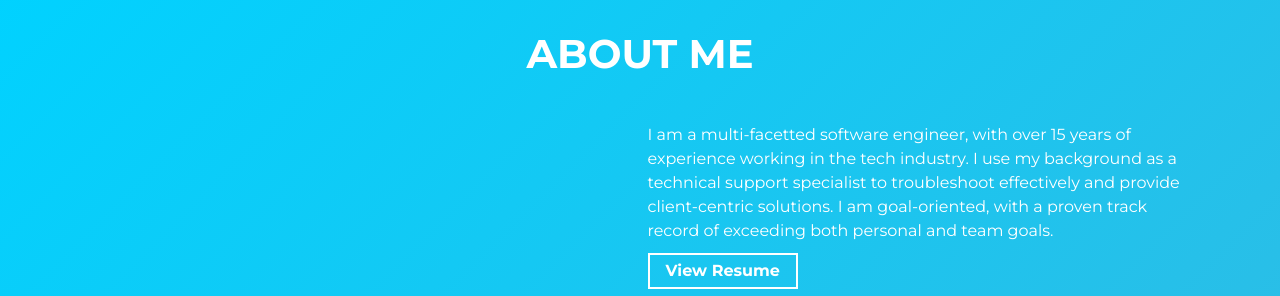
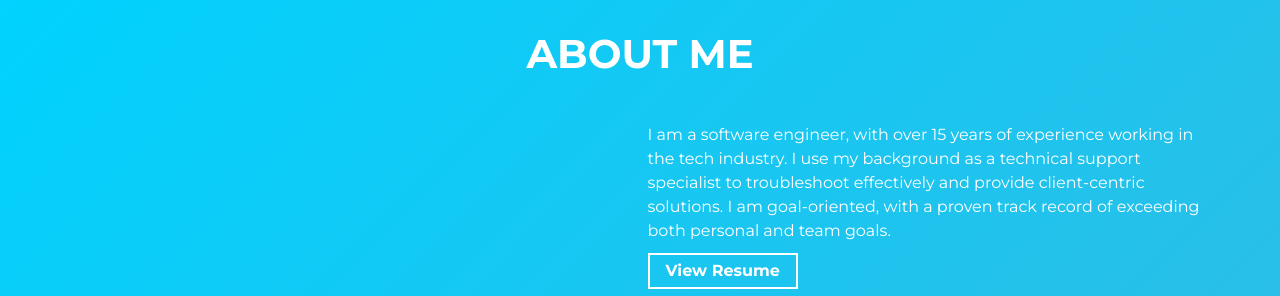
Before and after one commit to jbot010/julianfranco-portfolio, a website built with Parcel: page src/index.html in a window 1280 px wide. Shown: the part 820-1116 px from the top of the page. Built offline with nearby package versions, Linux system fonts and the light colour scheme; grey boxes are pictures that could not be loaded.

Commit message:
update resume

```diff
--- a/src/index.html
+++ b/src/index.html
@@ -79,7 +79,7 @@
           <div class="col-md-6 col-sm-12">
             <div class="about-wrapper__info load-hidden">
               <p class="about-wrapper__info-text">
-                I am a multi-facetted software engineer, with over 15 years of experience working in the tech industry. I use my background as a technical support specialist to troubleshoot effectively and provide client-centric solutions. I am goal-oriented, with a proven track record of exceeding both personal and team goals.
+                I am a software engineer, with over 15 years of experience working in the tech industry. I use my background as a technical support specialist to troubleshoot effectively and provide client-centric solutions. I am goal-oriented, with a proven track record of exceeding both personal and team goals.
                 <span class="d-flex mt-3">
                   <a
                     rel="noreferrer"
```
Also changed, not shown: 1 other file.
